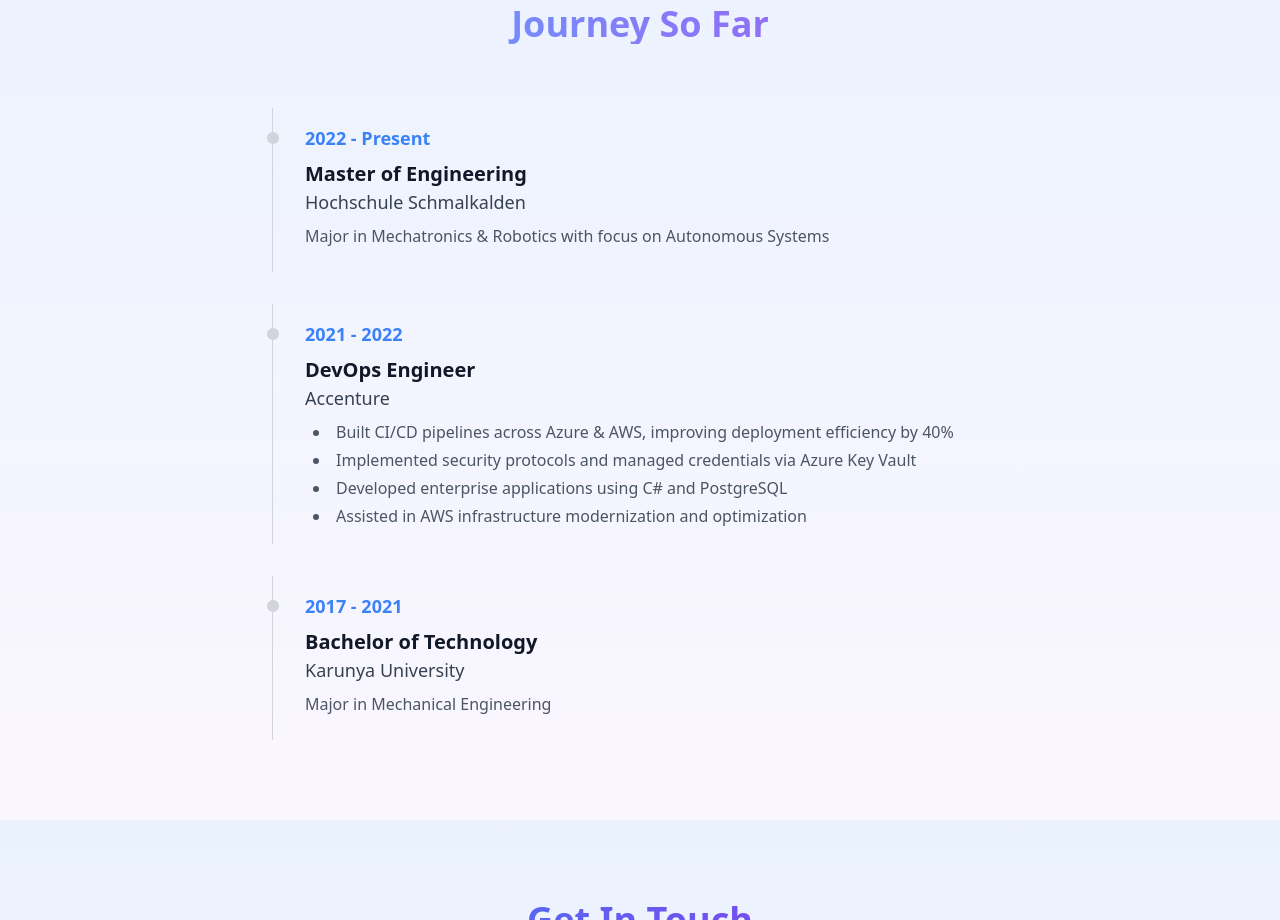
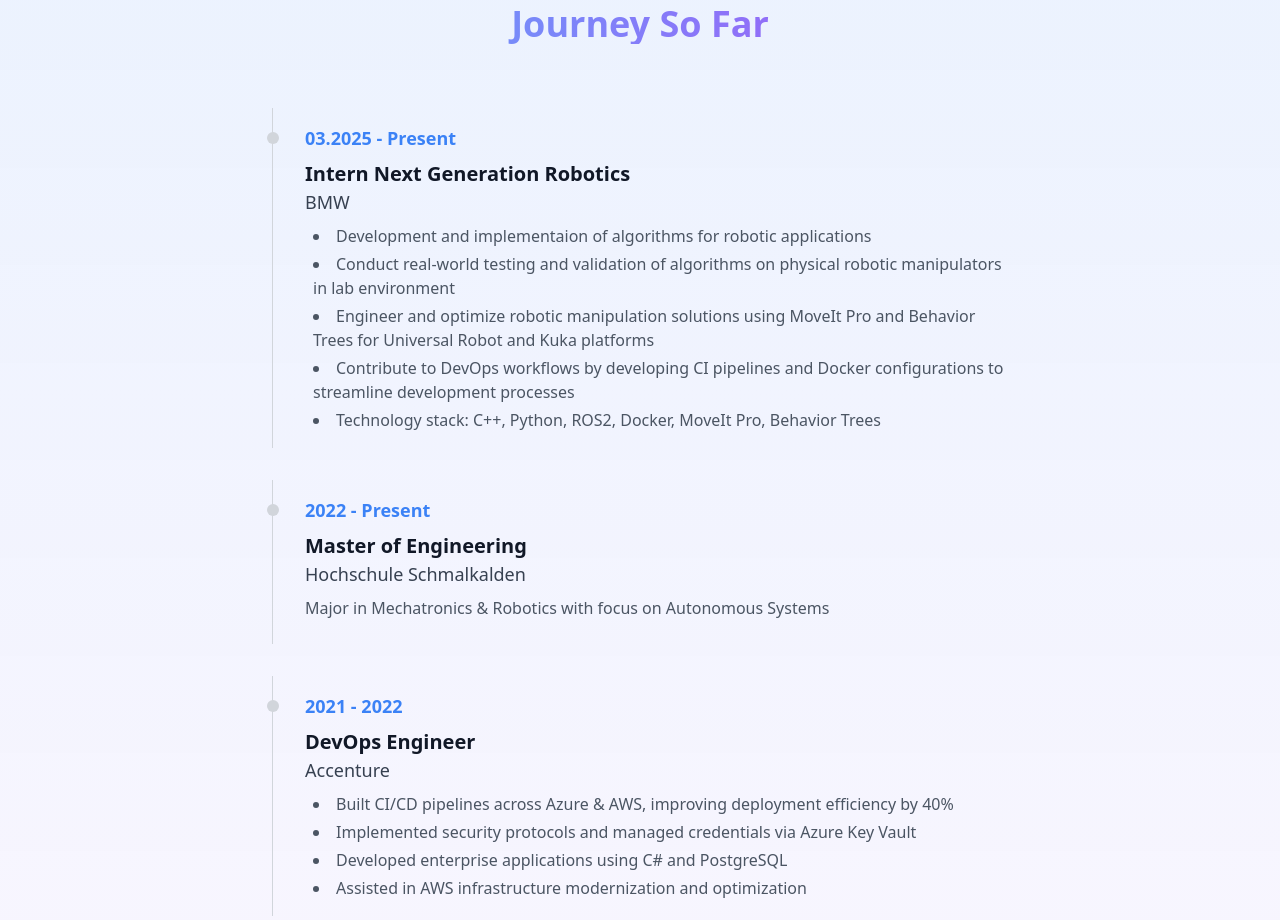
Before and after one commit to Nagendra0510/Nagendra-Mudarapu, a React (Create React App) app: page / in a window 1280 px wide. Shown: the part 1880-2800 px from the top of the page. Built offline with nearby package versions, Linux system fonts and the light colour scheme.

Commit message:
update: Added BMW in timeline and skills in AMR project

```diff
--- a/src/App.js
+++ b/src/App.js
@@ -32,7 +32,7 @@ const Portfolio = () => {
         "Integrated state-of-the-art velocity profiling system using Dynamic Window Approach",
         "Designed and implemented a custom RPROP optimization framework with gradient-based mapping"
       ],
-      technologies: ['C++', 'ROS2', 'Lanelet2', 'Python', 'RPROP', 'OSM'],
+      technologies: ['C++', 'ROS2', 'Lanelet2', 'Python', 'RPROP', 'OSM', 'Docker'],
       github: "https://github.com/Abhi-0212000/AMR-Logistic-System"
     },
     {
@@ -346,6 +346,19 @@ const Portfolio = () => {
             Journey So Far
           </h2>
           <div className="space-y-8">
+          <TimelineItem
+              year="03.2025 - Present"
+              title="Intern Next Generation Robotics"
+              subtitle="BMW"
+              points={[
+                "Development and implementaion of algorithms for robotic applications",
+                "Conduct real-world testing and validation of algorithms on physical robotic manipulators in lab environment",
+                "Engineer and optimize robotic manipulation solutions using MoveIt Pro and Behavior Trees for Universal Robot and Kuka platforms",
+                "Contribute to DevOps workflows by developing CI pipelines and Docker configurations to streamline development processes",
+                "Technology stack: C++, Python, ROS2, Docker, MoveIt Pro, Behavior Trees"
+              ]}
+              delay={100}
+            />
             <TimelineItem
               year="2022 - Present"
               title="Master of Engineering"
@@ -366,7 +379,7 @@ const Portfolio = () => {
               delay={200}
             />
             <TimelineItem
-              year="2017 - 2021"
+              year="2021"
               title="Bachelor of Technology"
               subtitle="Karunya University"
               description="Major in Mechanical Engineering"
```
